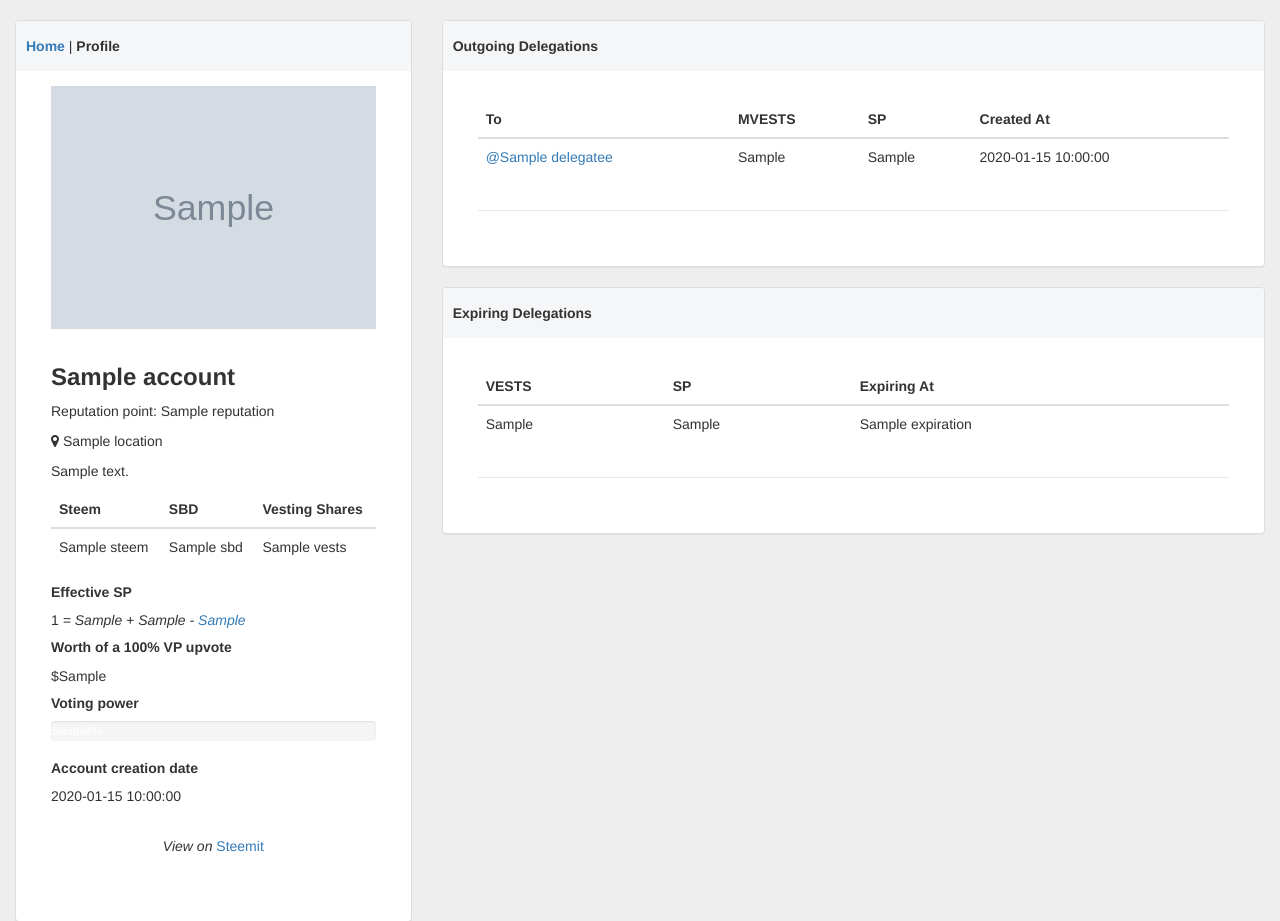
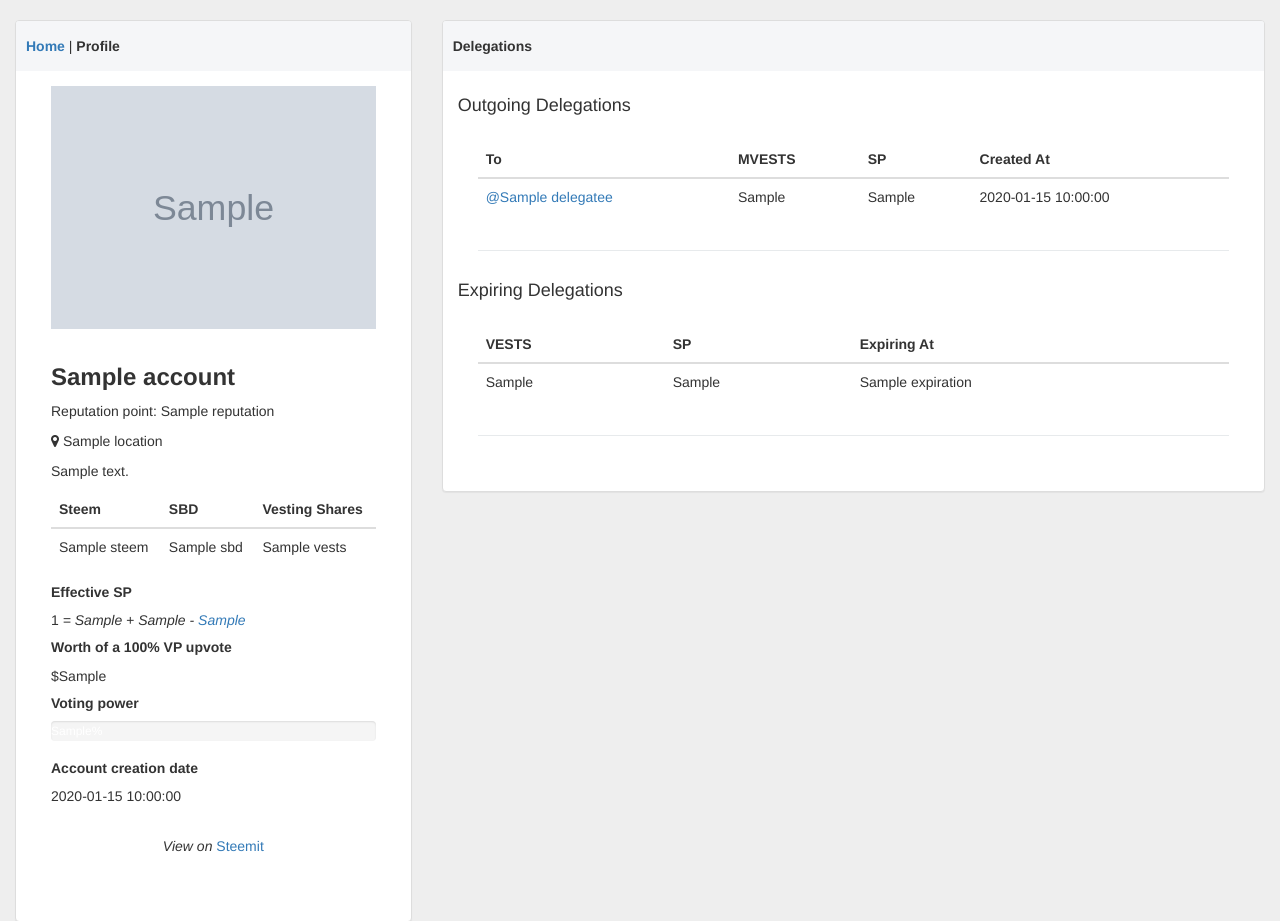
Before and after one commit to emre/steemrocks, a Flask app: template steemrocks/templates/delegations.html in a window 1280 px wide. Shown: the top 921 px of the page. Run offline with Flask 2, Linux system fonts and the light colour scheme; the template is opened without the code that fills it: most values are stand-ins (such as "Sample title", 1, 10 or a date in 2020); grey boxes marked "Sample" are stand-in pictures; some libraries are stand-ins or nearby versions.

Commit message:
fix overflow

```diff
--- a/steemrocks/templates/delegations.html
+++ b/steemrocks/templates/delegations.html
@@ -6,10 +6,11 @@
 
     <div class="col-md-8">
     <div class="panel panel-default">
-        <div class="panel-heading"><strong>Outgoing Delegations</strong></div>
+        <div class="panel-heading"><strong>Delegations</strong></div>
     <div class="panel-body">
 
 
+        <h4>Outgoing Delegations</h4>
 
         <div class="ibox-content">
 
@@ -43,18 +44,8 @@
 
             </div>
         </div>
-    </div>
-    </div>
-    </div>
-
-        <div class="col-md-8">
-    <div class="panel panel-default">
-        <div class="panel-heading"><strong>Expiring Delegations</strong></div>
-    <div class="panel-body">
-
-
-
-        <div class="ibox-content">
+        <h4>Expiring Delegations</h4>
+                <div class="ibox-content">
 
            <div class="feed-activity-list">
                            <div class="feed-element">
@@ -82,9 +73,11 @@
 
             </div>
         </div>
+
     </div>
     </div>
     </div>
+
 
     </div>
 
```
